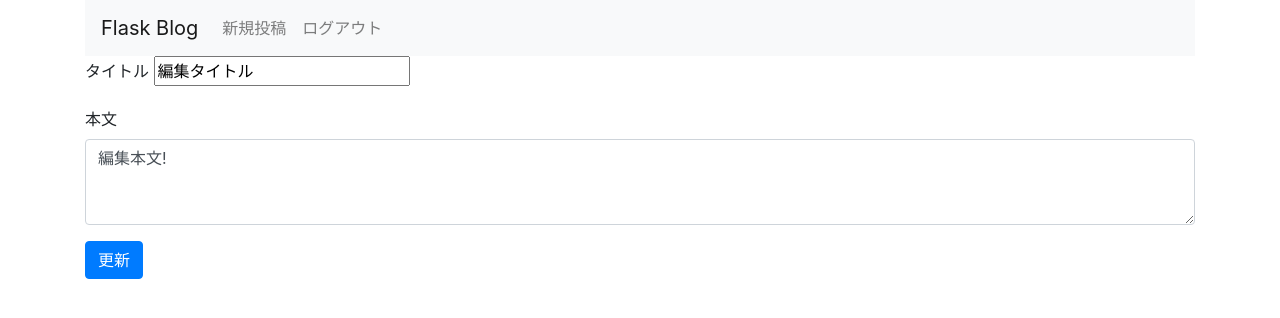
After one commit to null-null-programming/Blog_Flask, a Flask app: page /entries/1/edit in a window 1280 px wide. The commit adds this page. Shown: the top 318 px of the page. Run offline with Flask 2, Linux system fonts and the light colour scheme; the visitor is signed in with stand-in values (Sample User, id 1); data comes from the database, SQL or seed files in the repository; both versions use the stored data as it was after the commit; some libraries are stand-ins or nearby versions.

Commit message:
add "edit"

```diff
--- /dev/null
+++ b/flask_blog/templates/entries/edit.html
@@ -0,0 +1,14 @@
+{%extends "layout.html"%}
+{%block body%}
+<form action="{{url_for('update_entry',id=entry.id)}}" method=post class=add_endtry>
+    <div class="form-group">
+        <label for="InputTitle">タイトル</label>
+        <input type="text" class="form-cotrol" id="InputTitle" name=title value={{entry.title}}>
+    </div>
+    <div class="form-group">
+        <label for="InputText">本文</label>
+        <textarea class="form-control" id="InputText" name=text rows="3">{{entry.text|safe}}</textarea>
+    </div>
+    <button type="submit" class="btn btn-primary">更新</button>
+</form>
+{%endblock%}
--- a/flask_blog/views/entries.py
+++ b/flask_blog/views/entries.py
@@ -35,3 +35,24 @@ def show_entry(id):
         return redirect(url_for("login"))
     entry = Entry.query.get(id)
     return render_template("entries/show.html", entry=entry)
+
+
+@app.route("/entries/<int:id>/edit", methods=["GET"])
+def edit_entry(id):
+    if not session.get("logged_in"):
+        return redirect(url_for("loggin"))
+    entry = Entry.query.get(id)
+    return render_template("entries/edit.html", entry=entry)
+
+
+@app.route("/entries/<int:id>/update", methods=["POST"])
+def update_entry(id):
+    if not session.get("logged_in"):
+        return redirect(url_for("login"))
+    entry = Entry.query.get(id)
+    entry.title = request.form["title"]
+    entry.text = request.form["text"]
+    db.session.merge(entry)
+    db.session.commit()
+    flash("記事が更新されました")
+    return redirect(url_for("show_entries"))
```
Also changed, not shown: flask_blog/templates/entries/show.html (+11 -4 lines), flask_blog/flask_blog.db.
